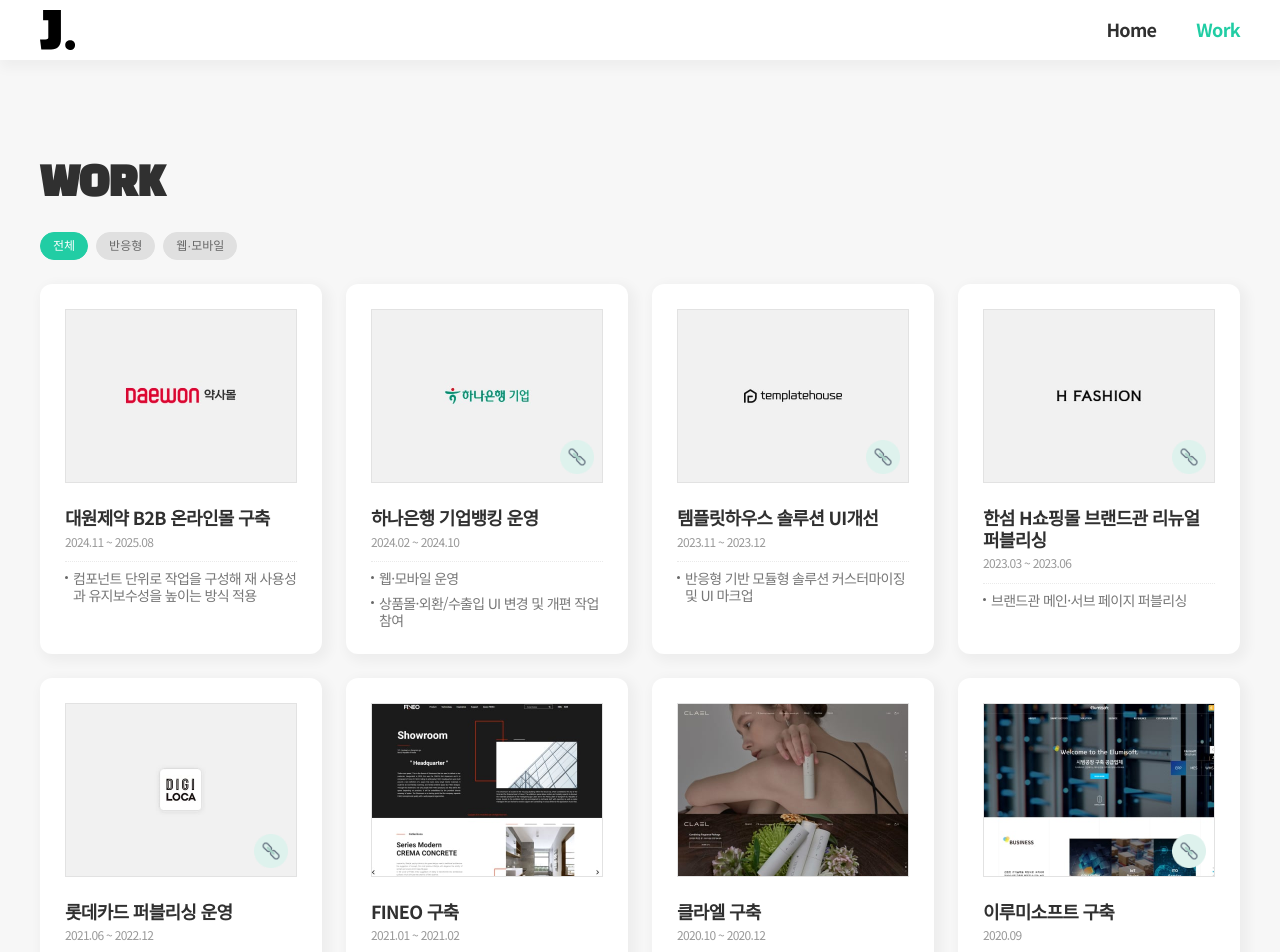
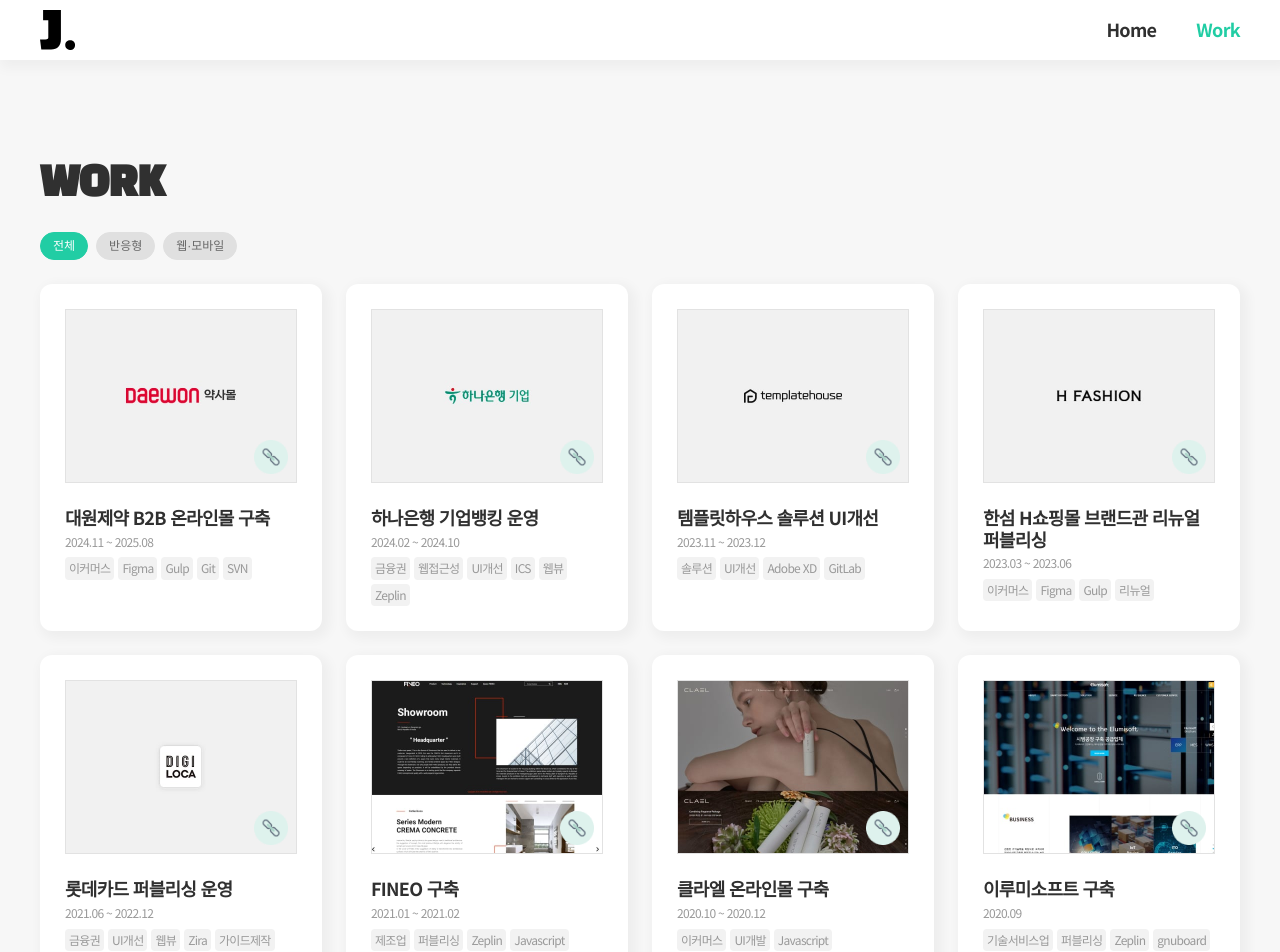
Before and after one commit to junjunpark/junspace_vue, a Vue app: page /junspace_vue/work in a window 1280 px wide. Shown: the top 952 px of the page. Built offline with nearby package versions, Linux system fonts and the light colour scheme.

Commit message:
전체적인 문구 수정

```diff
--- a/src/assets/data/projects.json
+++ b/src/assets/data/projects.json
@@ -2,218 +2,222 @@
     {
         "category": "cate1",
         "imageSrc": "work/pj26.jpg",
+        "linkUrl": "https://liberating-jasmine-2fc.notion.site/B2B-2d2bc42ece02809aa07fc21b817347e0",
         "altText": "대원제약 썸네일",
         "title": "대원제약 B2B 온라인몰 구축",
         "period": "2024.11 ~ 2025.08",
         "descriptions": [
-            "컴포넌트 단위로 작업을 구성해 재 사용성과 유지보수성을 높이는 방식 적용"
+            "이커머스","Figma","Gulp","Git", "SVN"
         ]
     },
     {
         "category": "cate2",
-        "linkUrl": "https://biz.kebhana.com/index.jsp",
+        "linkUrl": "https://liberating-jasmine-2fc.notion.site/2d3bc42ece02808786cde553da368793",
         "imageSrc": "work/pj25.jpg",
         "altText": "하나은행 썸네일",
         "title": "하나은행 기업뱅킹 운영",
         "period": "2024.02 ~ 2024.10",
         "descriptions": [
-            "웹·모바일 운영",
-            "상품몰·외환/수출입 UI 변경 및 개편 작업 참여"
+            "금융권", "웹접근성", "UI개선", "ICS", "웹뷰","Zeplin"
         ]
     },
     {
         "category": "cate1",
-        "linkUrl": "https://temha.io/",
+        "linkUrl": "https://liberating-jasmine-2fc.notion.site/UI-2d3bc42ece028026b5edf142e78fc73f",
         "imageSrc": "work/pj24.jpg",
         "altText": "템플릿하우스 썸네일",
         "title": "템플릿하우스 솔루션 UI개선",
         "period": "2023.11 ~ 2023.12",
         "descriptions": [
-            "반응형 기반 모듈형 솔루션 커스터마이징 및 UI 마크업"
+            "솔루션", "UI개선", "Adobe XD", "GitLab"
         ]
     },
     {
         "category": "cate2",
-        "linkUrl": "https://www.hfashionmall.com/main",
+        "linkUrl": "https://liberating-jasmine-2fc.notion.site/H-2d3bc42ece02805dbf68c0e916594d09?pvs=74",
         "imageSrc": "work/pj23.jpg",
         "altText": "H쇼핑몰 썸네일",
         "title": "한섬 H쇼핑몰 브랜드관 리뉴얼 퍼블리싱",
         "period": "2023.03 ~ 2023.06",
         "descriptions": [
-            "브랜드관 메인·서브 페이지 퍼블리싱"
+            "이커머스","Figma","Gulp","리뉴얼"
         ]
     },
     {
         "category": "cate2",
-        "linkUrl": "https://www.lottecard.co.kr/",
+        "linkUrl": "https://liberating-jasmine-2fc.notion.site/2d3bc42ece028073b454ce6e70991553",
         "imageSrc": "work/pj22.jpg",
         "altText": "롯데카드 썸네일",
         "title": "롯데카드 퍼블리싱 운영",
         "period": "2021.06 ~ 2022.12",
         "descriptions": [
-            "웹·모바일 운영",
-            "신규 콘텐츠 업데이트 및 가이드 제작"
+            "금융권","UI개선", "웹뷰", "Zira", "가이드제작"
+
         ]
     },
     {
         "category": "cate1",
+        "linkUrl": "https://liberating-jasmine-2fc.notion.site/FINEO-2d3bc42ece0280388893fdebb59a6de5",
         "imageSrc": "work/pj21.jpg",
         "altText": "FINEO 썸네일",
         "title": "FINEO 구축",
         "period": "2021.01 ~ 2021.02",
         "descriptions": [
-            "고객사 디자이너 제공 시안을 기반으로 마크업"
+            "제조업","퍼블리싱", "Zeplin", "Javascript"
         ]
     },
     {
         "category": "cate1",
+        "linkUrl": "https://liberating-jasmine-2fc.notion.site/2d3bc42ece0280c8b058c3bcbdaf9cad",
         "imageSrc": "work/pj19.jpg",
         "altText": "클라엘 썸네일",
-        "title": "클라엘 구축",
+        "title": "클라엘 온라인몰 구축",
         "period": "2020.10 ~ 2020.12",
         "descriptions": [
-            "사용자 선택 기반 추천 UI 및 결과 화면, 반응형 레이아웃 마크업"
+            "이커머스","UI개발","Javascript"
         ]
     },
     {
         "category": "cate1",
-        "linkUrl": "http://www.elumisoft.com/",
+        "linkUrl": "https://liberating-jasmine-2fc.notion.site/2cdbc42ece028026a987d6f367aeb2dc",
         "imageSrc": "work/pj18.jpg",
         "altText": "이루미소프트 썸네일",
         "title": "이루미소프트 구축",
         "period": "2020.09",
         "descriptions": [
-            "고객사 디자이너와 협업하여 시안 기반 마크업"
+            "기술서비스업","퍼블리싱","Zeplin", "gnuboard"
         ]
     },
     {
         "category": "cate1",
+        "linkUrl": "https://liberating-jasmine-2fc.notion.site/2020-2d3bc42ece0280449142e63381aaf1e6",
         "imageSrc": "work/pj17.jpg",
         "altText": "국민대학교 썸네일",
         "title": "2020국민대학교 건축대학 졸업작품 전시회 구축",
         "period": "2020.07",
         "descriptions": [
-            "전시사이트 구축 및 인터랙티브 UI 구현"
+            "교육서비스","Adobe XD","UI개발"
         ]
     },
     {
         "category": "cate1",
-        "linkUrl": "http://www.redshoes.or.kr/",
+        "linkUrl": "https://liberating-jasmine-2fc.notion.site/2d3bc42ece028089bb36deef45d4cecf",
         "imageSrc": "work/pj15.jpg",
         "altText": "빨간운동화 썸네일",
         "title": "빨간운동화 구축",
         "period": "2020.03 ~ 2020.04",
         "descriptions": [
-            "디자인부터 반응형 마크업까지 전반적인 작업 수행"
+            "교육서비스","디자인","퍼블리싱","gnuboard"
         ]
     },
     {
         "category": "cate1",
-        "linkUrl": "http://www.dreamchef.kr/",
+        "linkUrl": "https://liberating-jasmine-2fc.notion.site/2d3bc42ece0280569141fc5e8c2a30f9",
         "imageSrc": "work/pj14.jpg",
         "altText": "드림셰프 썸네일",
         "title": "드림셰프 구축",
         "period": "2020.01 ~ 2020.02",
         "descriptions": [
-            "디자인부터 반응형 마크업까지 전반적인 작업 수행"
+            "제조업","디자인","퍼블리싱"
         ]
     },
     {
         "category": "cate2",
-        "linkUrl": "http://www.copya.com/",
+        "linkUrl": "https://liberating-jasmine-2fc.notion.site/2d3bc42ece0280549e42f7d3b5890c68",
         "imageSrc": "work/pj13.jpg",
         "altText": "카피아 썸네일",
         "title": "카피아 구축",
         "period": "2019.12",
         "descriptions": [
-            "웹 화면 마크업 및 인터랙션 효과 구현"
+            "기술서비스업","퍼블리싱","gnuboard"
         ]
     },
     {
         "category": "cate2",
-        "linkUrl": "http://www.iwomanlawyer.co.kr/",
+        "linkUrl": "https://liberating-jasmine-2fc.notion.site/2d3bc42ece02808bba85ca3da145faf6",
         "imageSrc": "work/pj12.jpg",
         "altText": "이성숙법률사무소 썸네일",
         "title": "이성숙법률사무소 구축",
         "period": "2019.11",
         "descriptions": [
-            "서브 페이지 디자인 및 화면 마크업"
+            "법률사무소","디자인", "퍼블리싱","gnuboard"
         ]
     },
     {
         "category": "cate1",
-        "linkUrl": "https://sapyoung.com/",
+        "linkUrl": "https://liberating-jasmine-2fc.notion.site/2d3bc42ece02802289dde82602c7d4e6",
         "imageSrc": "work/pj11.jpg",
         "altText": "사회평론 썸네일",
         "title": "사회평론 구축",
         "period": "2019.07 ~ 2019.09",
         "descriptions": [
-            "서브 페이지 디자인 및 반응형 레이아웃 마크업"
+            "출판사","디자인", "퍼블리싱","gnuboard"
         ]
     },
     {
         "category": "cate1",
-        "linkUrl": "https://hallims.co.kr/",
+        "linkUrl": "https://liberating-jasmine-2fc.notion.site/2d3bc42ece0280b7aeeee8268234c976",
         "imageSrc": "work/pj08.jpg",
         "altText": "한림기계 썸네일",
         "title": "한림기계 구축",
         "period": "2019.05 ~ 2019.07",
         "descriptions": [
-            "서브 페이지 디자인 및 반응형 레이아웃 마크업"
+            "제조업","디자인", "퍼블리싱","gnuboard"
         ]
     },
     {
         "category": "cate1",
+        "linkUrl": "https://liberating-jasmine-2fc.notion.site/2d3bc42ece02804682d4ccb289d24370",
         "imageSrc": "work/pj06.jpg",
         "altText": "프로젝트 어바웃 썸네일",
         "title": "프로젝트 어바웃 구축",
         "period": "2019.04 ~ 2019.05",
         "descriptions": [
-            "서브페이지 디자인, 반응형 레이아웃 마크업  "
+            "엔터테이먼트","디자인", "퍼블리싱","gnuboard"
         ]
     },
     {
         "category": "cate2",
-        "linkUrl": "https://inv.hanseo.ac.kr/",
+        "linkUrl": "https://liberating-jasmine-2fc.notion.site/HS-2d3bc42ece0280e5ae17dfde089bc5c1",
         "imageSrc": "work/pj05.jpg",
         "altText": "한서대학교 썸네일",
         "title": "한서대학교 구축",
         "period": "2019.03 ~ 2019.04",
         "descriptions": [
-            "서브페이지 디자인, 웹 화면 마크업"
+            "교육서비스","디자인", "퍼블리싱","gnuboard"
         ]
     },
     {
         "category": "cate1",
-        "linkUrl": "https://www.hlbelec.com/",
+        "linkUrl": "https://liberating-jasmine-2fc.notion.site/2d3bc42ece02805e81f8ebad88141bc0",
         "imageSrc": "work/pj04.jpg",
         "altText": "에이치엘비일렉 썸네일",
         "title": "에이치엘비일렉 구축",
         "period": "2019.02 ~ 2019.03",
         "descriptions": [
-            "서브 페이지 디자인, 반응형 레이아웃 마크업"
+            "제조업","디자인", "퍼블리싱","gnuboard"
         ]
     },
     {
         "category": "cate2",
-        "linkUrl": "http://www.gagu824.com/",
+        "linkUrl": "https://liberating-jasmine-2fc.notion.site/2d3bc42ece0280b0b43fd36410318010",
         "imageSrc": "work/pj02.jpg",
         "altText": "디자인스페이스 썸네일",
-        "title": "디자인스페이스 쇼핑몰 구축",
+        "title": "디자인스페이스 온라인몰 구축",
         "period": "2019.01",
         "descriptions": [
-            "솔루션 커스터마이징 및 화면 마크업 "
+            "이커머스","도소매업","퍼블리싱","gnuboard"
         ]
     },
     {
         "category": "cate1",
-        "linkUrl": "http://eroemoto.com/",
+        "linkUrl": "https://liberating-jasmine-2fc.notion.site/2d3bc42ece0280eeb7fbece0d6a2cfea",
         "imageSrc": "work/pj01.jpg",
         "altText": "엘로이모토 썸네일",
         "title": "엘로이모토 구축",
         "period": "2018.12",
         "descriptions": [
-            "반응형 레이아웃 마크업 "
+            "도소매업","퍼블리싱","gnuboard"
         ]
     }
 ]
--- a/src/assets/styles/base/_common.scss
+++ b/src/assets/styles/base/_common.scss
@@ -167,7 +167,27 @@
         }
     }
 }
-
+.list-tag {
+    @include flex(center,flex-start);
+    flex-wrap: wrap;
+    margin-top: -4px;
+    margin-left: -4px;
+    padding-top: 8px;
+    li {
+        display: inline-flex;
+        align-items: center;
+        justify-content: center;
+        margin-top: 4px;
+        margin-left: 4px;
+        padding: 4px;
+        border-radius: 4px;
+        background-color: $hash-bg;
+        @include typo('body2');
+        // &:not(:first-child){
+        //     margin-left: 4px;
+        // }
+    }
+}
 .tab {
     .tab-btns {
         margin-bottom: rem(24);
--- a/src/components/features/Card.vue
+++ b/src/components/features/Card.vue
@@ -63,7 +63,7 @@
         <h4 class="h3">{{ item.title }}</h4>
         <div class="info">
           <span class="body2">{{ item.period }}</span>
-          <ul class="list-dot">
+          <ul class="list-tag">
             <li v-for="(desc, j) in item.descriptions" :key="j">
               {{ desc }}
             </li>
--- a/src/components/pages/About.vue
+++ b/src/components/pages/About.vue
@@ -35,9 +35,9 @@
                 <ul class="list-dot">
                     <li>HTML5 시맨틱 마크업 및 JavaScript 라이브러리 활용</li>
                     <li>CSS·SCSS 활용, 반응형·적응형 퍼블리싱</li>
-                    <li>브라우저 호환성 이슈 및 웹 접근성 대응 경험</li>
+                    <li>브라우저 호환성 이슈 및 웹 접근성 대응</li>
                     <li>UI 컴포넌트 제작 및 구조화 작업 가능</li>
-                    <li>솔루션 환경에서의 UI 커스터마이징 경험</li>
+                    <li>솔루션 환경에서의 UI 커스터마이징</li>
                     <li>Git, SVN 버전 관리 환경에서 작업</li>
                     <li>Figma, Zeplin, Adobe XD 디자인 시안 확인 및 협업</li>
                 </ul>
```
